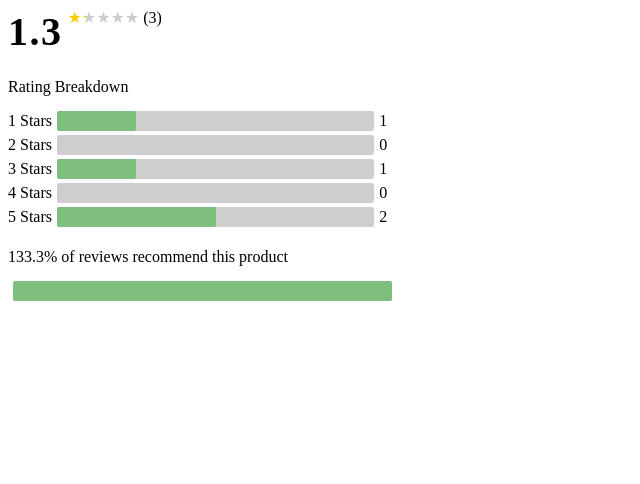
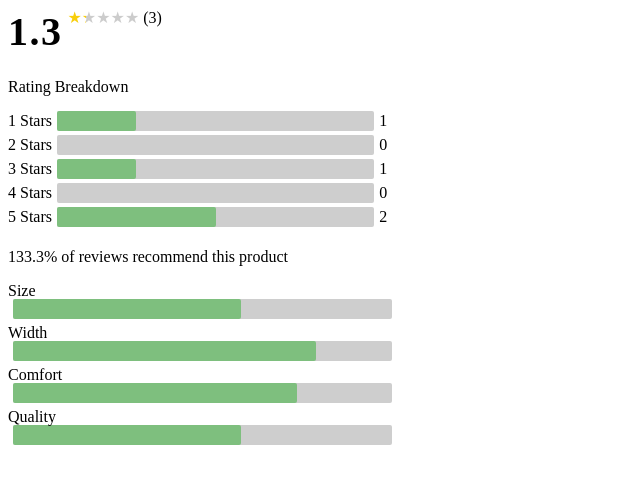
Before and after one commit to shelleychenn/Greenfield-Blazar, a React app: page / in a window 1280 px wide. Shown: the top 484 px of the page, without its empty margins (0-640 px from the left). Built offline with nearby package versions, Linux system fonts and the light colour scheme; the HTML template or start-up script is replaced by a standard one.

Commit message:
Implement logic for calculating and displaying product characteristic bars

```diff
--- a/client/src/components/RatingsAndReviewsComponents/ReviewBreakdown.jsx
+++ b/client/src/components/RatingsAndReviewsComponents/ReviewBreakdown.jsx
@@ -8,6 +8,7 @@
     this.getAverageRating = this.getAverageRating.bind(this);
     this.getRatingPercentage = this.getRatingPercentage.bind(this);
     this.getRecommendedPercentage = this.getRecommendedPercentage.bind(this);
+    this.getCharacteristicAverage = this.getCharacteristicAverage.bind(this);
   }
 
   getAverageRating(ratings) {
@@ -39,20 +40,6 @@
         (counts.targetStarCount / counts.totalRatingCount) * 100;
     }
     return counts;
-    // let counts = {
-    //   totalRatingCount: Object.keys(ratingData).length,
-    //   targetStarCount: 0,
-    //   percentage: 0,
-    // };
-
-    // for (let key in ratingData) {
-    //   if (ratingData[key] === targetStar) {
-    //     counts.targetStarCount++;
-    //   }
-    // }
-    // counts.percentage =
-    //   (counts.targetStarCount / counts.totalRatingCount) * 100;
-    // return counts;
   }
 
   getRecommendedPercentage(metaData) {
@@ -63,17 +50,38 @@
     return Math.round(percentage * 10) / 10;
   }
 
-  getCharacteristicAverage(characteristics) {
-    let storage = {};
-    for (let trait in characteristics) {
-      let percentage = characteristics[trait].value / 5;
-      let rounded = Math.round(percentage * 10) / 10;
-      storage[trait] = rounded;
-    }
-    return storage;
+  getCharacteristicAverage(characteristic) {
+    let trait = {};
+    let value = Number(characteristic.value);
+    let percentage = (value / 5) * 100;
+    trait[characteristic] = percentage;
+    return trait;
   }
 
   render() {
+    const productBreakdownBar = (characteristics) => {
+      let productBars = [];
+      for (let trait in characteristics) {
+        productBars.push(
+          <div>
+            {trait}
+            <RatingBar
+              percentage={
+                Object.values(
+                  this.getCharacteristicAverage(characteristics[trait])
+                )[0]
+              }
+            />
+          </div>
+        );
+      }
+      return productBars;
+    };
+
+    let productBars = productBreakdownBar(
+      this.props.reviewsMetaData.characteristics
+    );
+
     const ratingBars = () => {
       let bars = [];
       for (let i = 1; i <= 5; i++) {
@@ -117,7 +125,9 @@
           reviews recommend this product
         </p>
         <div className="review-product-breakdown">
-          <RatingBar />
+          {productBars.map((bar) => {
+            return bar;
+          })}
         </div>
       </div>
     );
```
